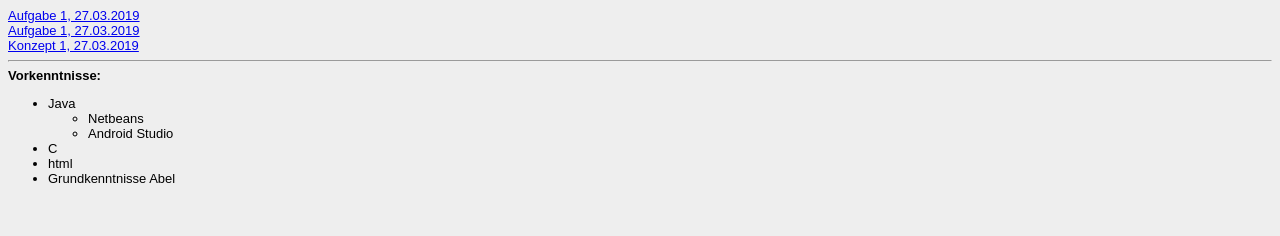
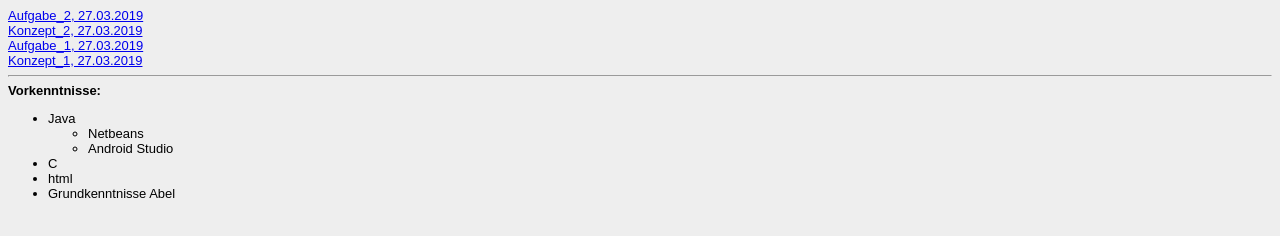
Before and after one commit to RolandHeer/RolandHeer.github.io, a plain HTML site: page Steckbrief/steckbrief.htm in a window 1280 px wide. Drawn offline with Linux system fonts and the light colour scheme.

Commit message:
Update steckbrief.htm

```diff
--- a/Steckbrief/steckbrief.htm
+++ b/Steckbrief/steckbrief.htm
@@ -2,10 +2,10 @@
 <!-- Bitte keine Änderung in der obenstehenden Zeile vornehmen -->
 
 <!-- Hier die Links zu den gelösten Aufgaben einstellen, aktuelle oben, alte stehen lassen! Format: Aufgabenbezeichnung, Datum -->
-
-<a href="https://rolandheer.github.io/Aufgabe_2/Konzept_2.html" target="_blank">Aufgabe 1, 27.03.2019</a></br>
-<a href="https://rolandheer.github.io/Aufgabe_1/Aufgabe1.html" target="_blank">Aufgabe 1, 27.03.2019</a></br>
-<a href="https://rolandheer.github.io/Aufgabe_1/Konzept_1.jpg" target="_blank">Konzept 1, 27.03.2019</a></br>
+<a href="https://rolandheer.github.io/Aufgabe_2/Aufgabe_2.html" target="_blank">Aufgabe_2, 27.03.2019</a></br>
+<a href="https://rolandheer.github.io/Aufgabe_2/Konzept_2.html" target="_blank">Konzept_2, 27.03.2019</a></br>
+<a href="https://rolandheer.github.io/Aufgabe_1/Aufgabe1.html" target="_blank">Aufgabe_1, 27.03.2019</a></br>
+<a href="https://rolandheer.github.io/Aufgabe_1/Konzept_1.jpg" target="_blank">Konzept_1, 27.03.2019</a></br>
 
 <!-- Hier bitte die Vorkenntnisse im Bereich Programmierung zu Beginn der Veranstaltung kurz beschreiben! -->
 <hr>
```
